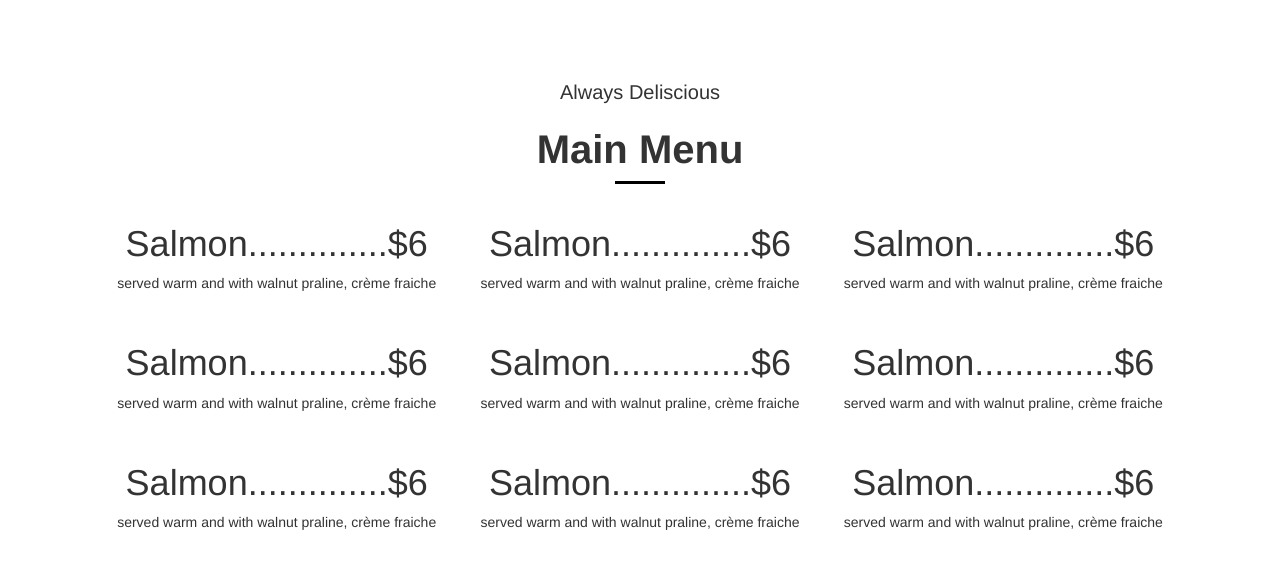
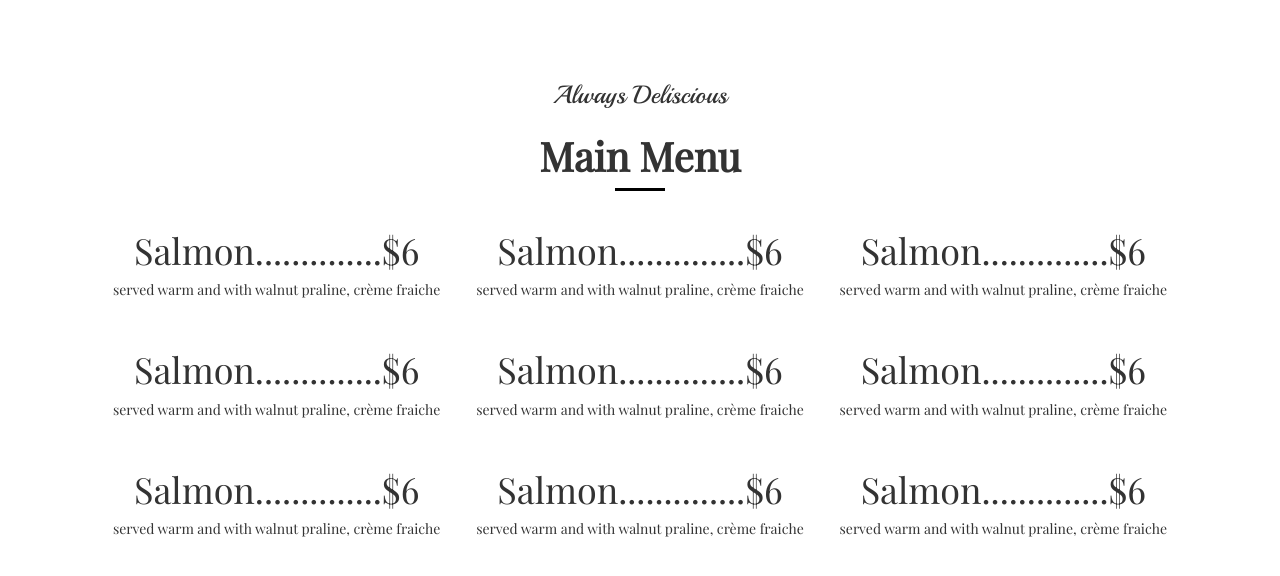
Before and after one commit to EddieCornelious/homes, a React app: page / in a window 1280 px wide. Shown: the part 2222-2798 px from the top of the page. Built offline with nearby package versions, Linux system fonts and the light colour scheme.

Commit message:
Added fonts

```diff
--- a/public/index.html
+++ b/public/index.html
@@ -20,6 +20,10 @@
       href="https://stackpath.bootstrapcdn.com/bootstrap/3.4.1/css/bootstrap.min.css"
       integrity="sha384-HSMxcRTRxnN+Bdg0JdbxYKrThecOKuH5zCYotlSAcp1+c8xmyTe9GYg1l9a69psu"
       crossorigin="anonymous"
+    />
+    <link
+      rel="stylesheet"
+      href="https://fonts.googleapis.com/css?family=Playfair+Display|Playball"
     />
     <!--
       Notice the use of %PUBLIC_URL% in the tags above.
--- a/src/styles/App.scss
+++ b/src/styles/App.scss
@@ -13,4 +13,5 @@ html {
 body {
   padding: 0 1rem 0 1rem;
   background-color: white;
+  font-family: "Playfair Display";
 }
--- a/src/styles/Menu.scss
+++ b/src/styles/Menu.scss
@@ -12,9 +12,10 @@
 .menu__boast {
   text-align: center;
   vertical-align: middle;
-  font-size: 2rem;
+  font-size: 2.5rem;
   margin-bottom: 1rem;
   display: block;
+  font-family: "Playball";
 }
 .menu__title {
   font-size: 4rem;
```
